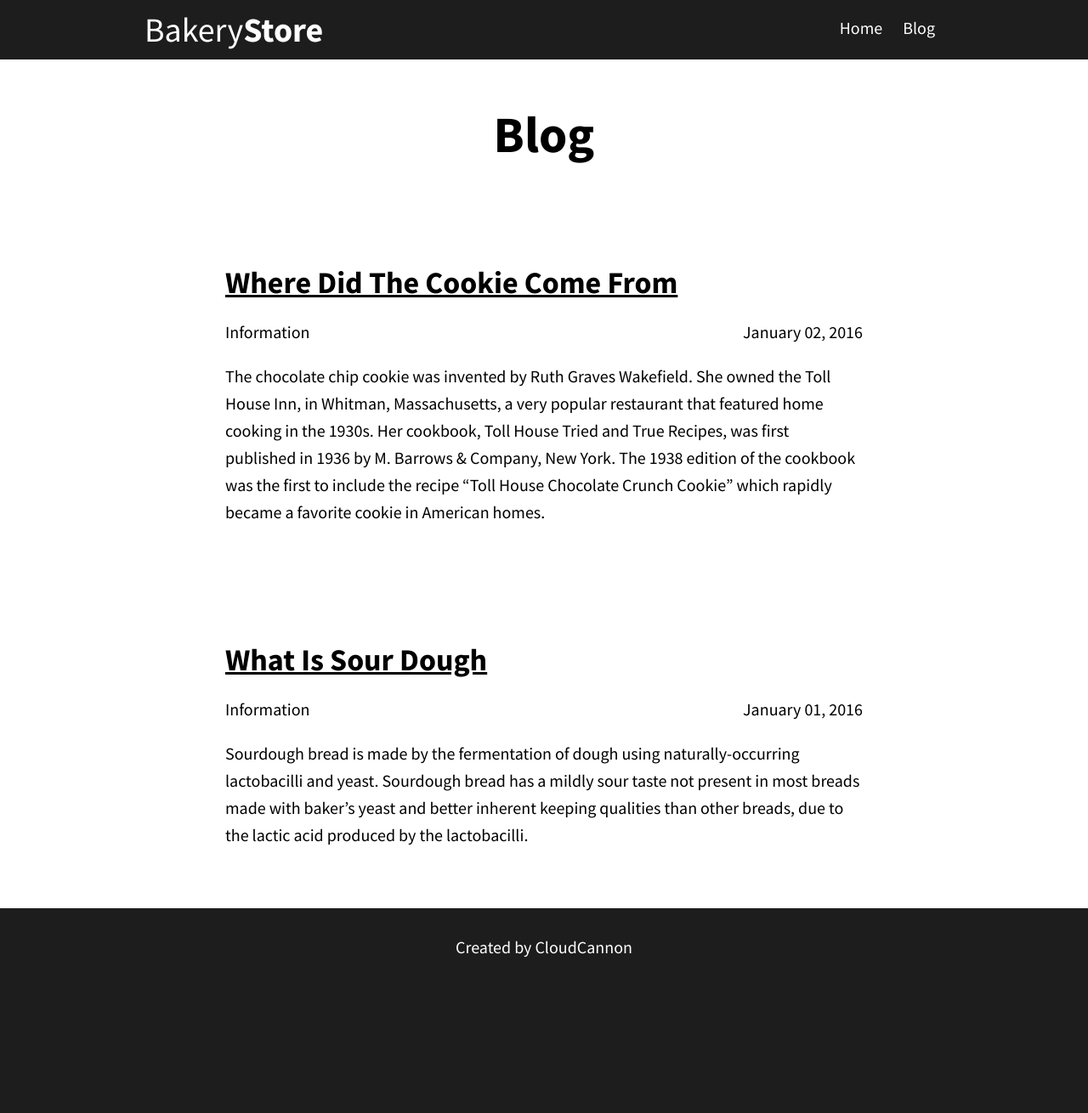
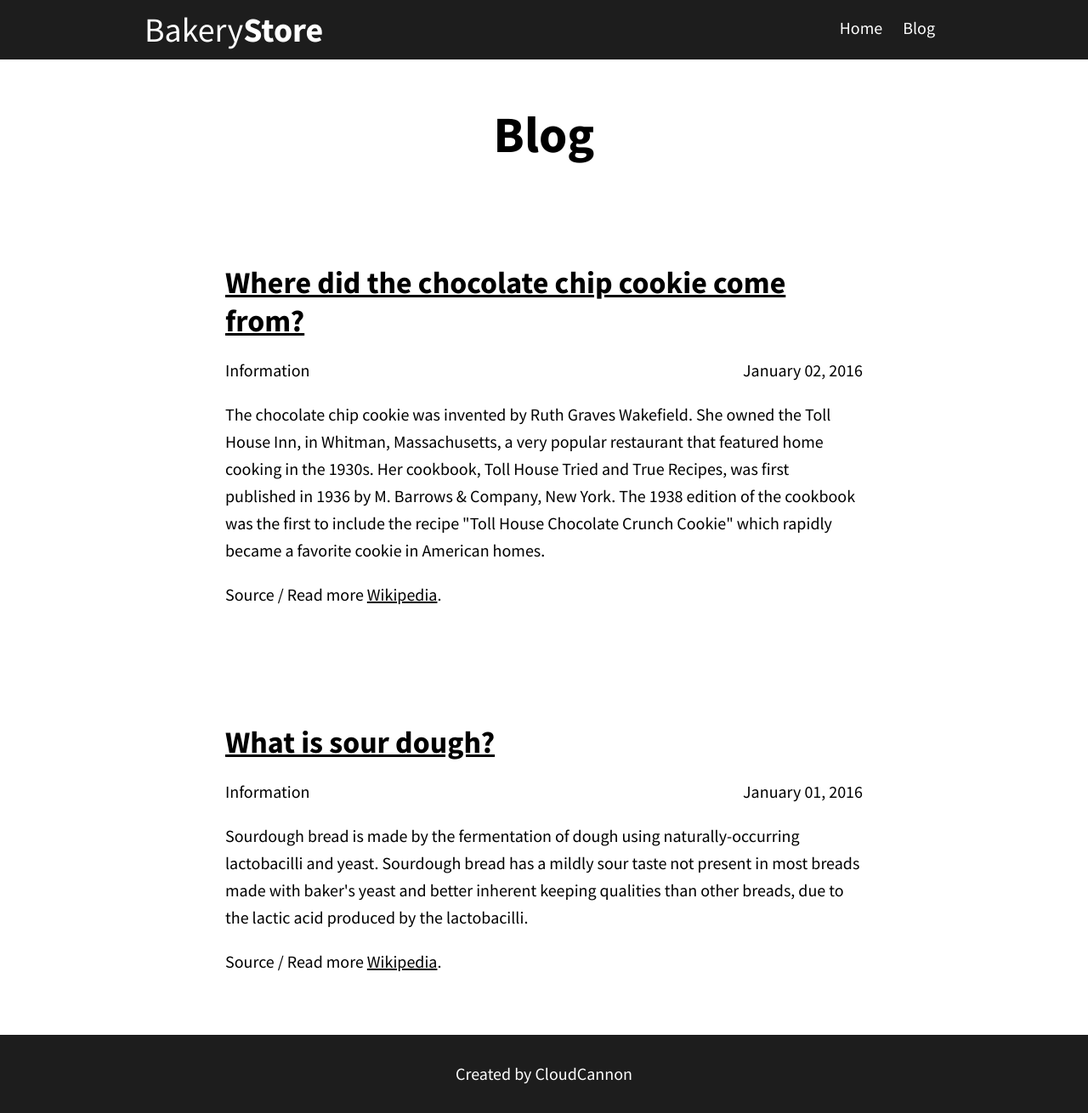
Before and after one commit to CloudCannon/bakery-store-jekyll-template, a Jekyll site: the page built from blog.html, in a window 1280 px wide. Shown: the whole page at 85% size. Built offline with Jekyll 4.4.1, drawn with Linux system fonts in a browser that asks for light colours; before the commit the page ends 1161 px from its top, so only the background shows below that.

Commit message:
layouts tutorial

```diff
--- a/blog.html
+++ b/blog.html
@@ -4,19 +4,19 @@ title: Blog
 ---
 <div class="container">
   <h2 class="spacing">Blog</h2>
+  <div class="blog-posts">
+    <div class="blog-post spacing">
+      <h3><a href="/post.html">Where did the chocolate chip cookie come from?</a></h3>
+      <p class="summary">Information<span class="date">January 02, 2016</span></p>
+      <p>The chocolate chip cookie was invented by Ruth Graves Wakefield. She owned the Toll House Inn, in Whitman, Massachusetts, a very popular restaurant that featured home cooking in the 1930s. Her cookbook, Toll House Tried and True Recipes, was first published in 1936 by M. Barrows &amp; Company, New York. The 1938 edition of the cookbook was the first to include the recipe "Toll House Chocolate Crunch Cookie" which rapidly became a favorite cookie in American homes.</p>
 
-  <div class="blog-posts">
-    {% for post in site.posts %}
-      <div class="blog-post spacing">
-        <h3><a href="{{ post.url }}">{{ post.title }}</a></h3>
-        <p class="summary">
-          {{ post.category }}
-          <span class="date">
-            {{ post.date | date: '%B %d, %Y' }}
-          </span>
-        </p>
-        {{ post.excerpt }}
-      </div>
-    {% endfor %}
+      <p>Source / Read more <a href="https://en.wikipedia.org/wiki/Chocolate_chip_cookie">Wikipedia</a>.</p>
+    </div>
+    <div class="blog-post spacing">
+      <h3><a href="/post.html">What is sour dough?</a></h3>
+      <p class="summary">Information<span class="date">January 01, 2016</span></p>
+      <p>Sourdough bread is made by the fermentation of dough using naturally-occurring lactobacilli and yeast. Sourdough bread has a mildly sour taste not present in most breads made with baker's yeast and better inherent keeping qualities than other breads, due to the lactic acid produced by the lactobacilli.</p>
+      <p>Source / Read more <a href="https://en.wikipedia.org/wiki/Sourdough">Wikipedia</a>.</p>
+    </div>
   </div>
 </div>
```
Also changed, not shown: _layouts/page.html (added, +10 -0 lines), _layouts/post.html (deleted, +0 -11 lines), _posts/2016-01-01-what-is-sour-dough.md (deleted, +0 -7 lines), _posts/2016-01-02-where-did-the-cookie-come-from.md (deleted, +0 -7 lines), index.html (+3 -8 lines), landing_page.html (added, +9 -0 lines).
